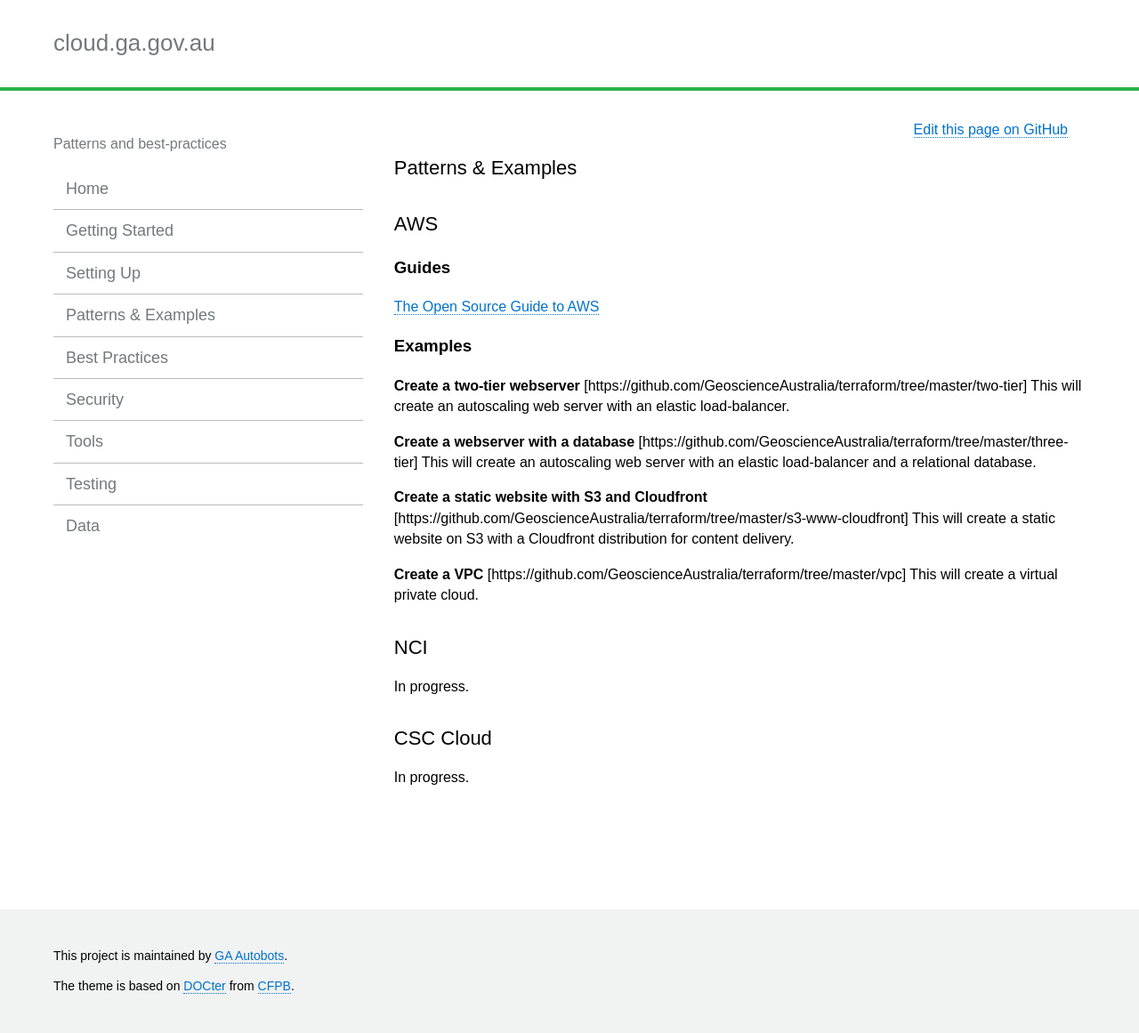
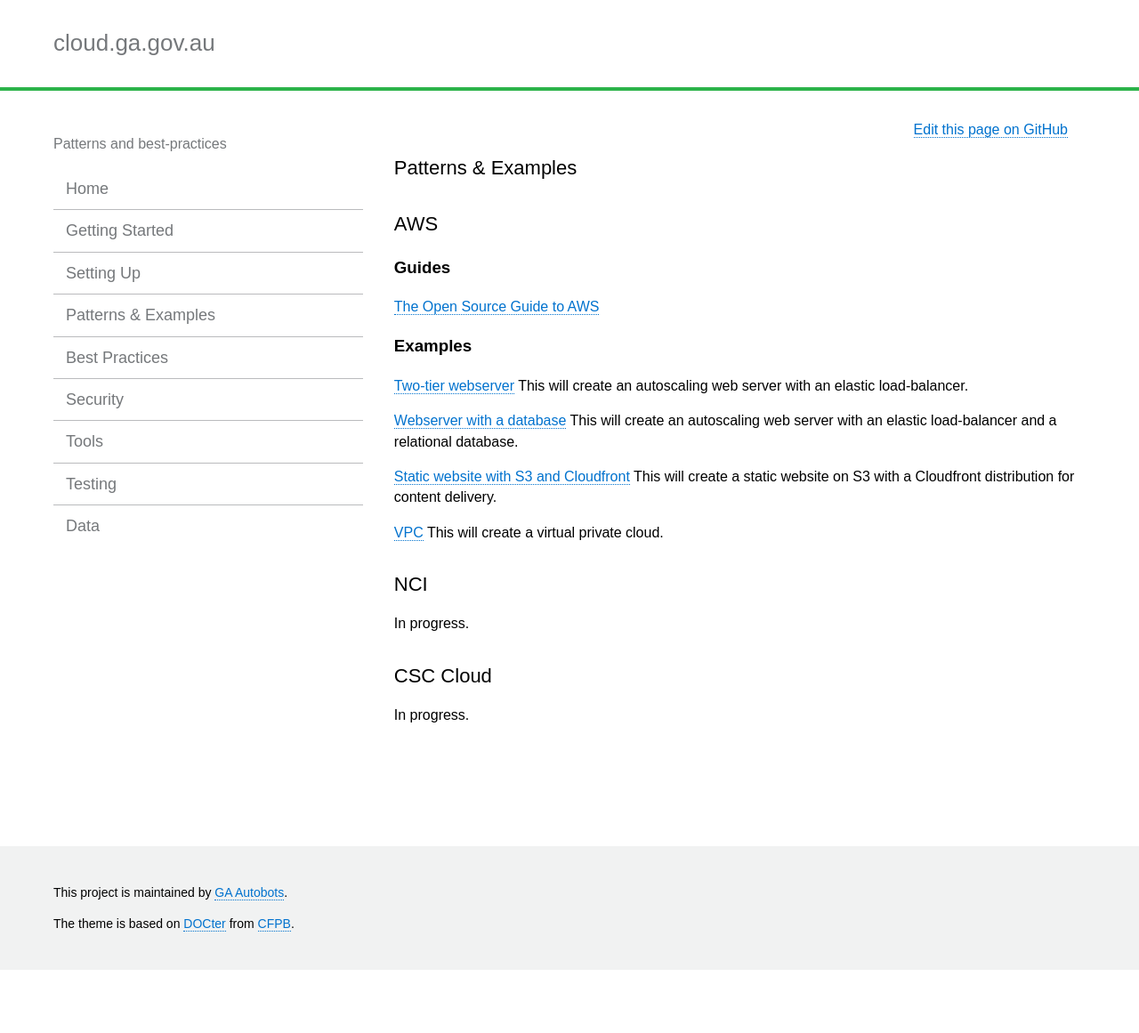
Before and after one commit to GeoscienceAustralia/cloud, a Jekyll site: the page built from docs/_pages/patterns_index.md, in a window 1280 px wide. Shown: the whole page at 89% size. Built offline with Jekyll 4.4.1, drawn with Linux system fonts in a browser that asks for light colours; after the commit the page ends 1090 px from its top, so only the background shows below that.

Commit message:
Fix formatting

```diff
--- a/docs/_pages/patterns_index.md
+++ b/docs/_pages/patterns_index.md
@@ -12,20 +12,16 @@ permalink: patterns_index.html
 
 ### Examples
 
-**Create a two-tier webserver**
-[https://github.com/GeoscienceAustralia/terraform/tree/master/two-tier]
+[Two-tier webserver](https://github.com/GeoscienceAustralia/terraform/tree/master/two-tier)
 This will create an autoscaling web server with an elastic load-balancer.
 
-**Create a webserver with a database**
-[https://github.com/GeoscienceAustralia/terraform/tree/master/three-tier]
+[Webserver with a database](https://github.com/GeoscienceAustralia/terraform/tree/master/three-tier)
 This will create an autoscaling web server with an elastic load-balancer and a relational database.
 
-**Create a static website with S3 and Cloudfront**
-[https://github.com/GeoscienceAustralia/terraform/tree/master/s3-www-cloudfront]
+[Static website with S3 and Cloudfront](https://github.com/GeoscienceAustralia/terraform/tree/master/s3-www-cloudfront)
 This will create a static website on S3 with a Cloudfront distribution for content delivery.
 
-**Create a VPC**
-[https://github.com/GeoscienceAustralia/terraform/tree/master/vpc]
+[VPC](https://github.com/GeoscienceAustralia/terraform/tree/master/vpc)
 This will create a virtual private cloud.
 
 ## NCI
```
